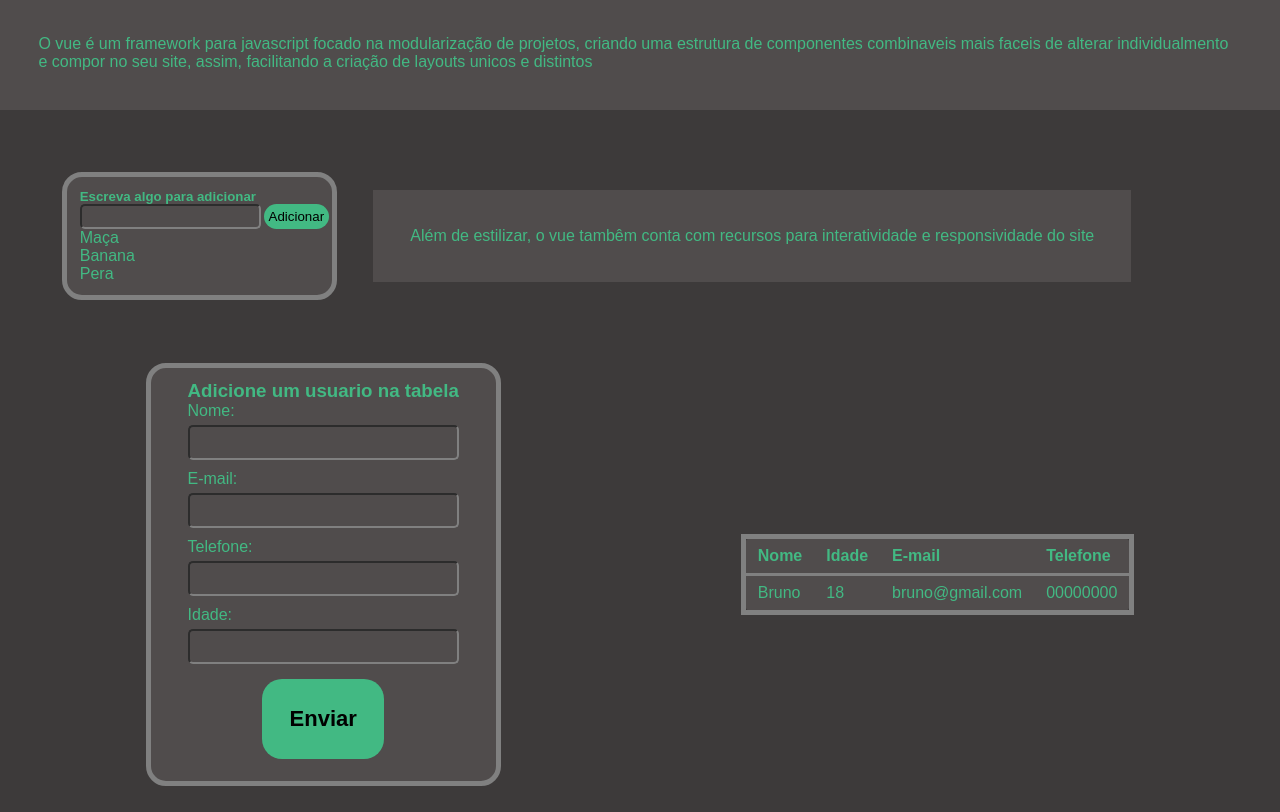
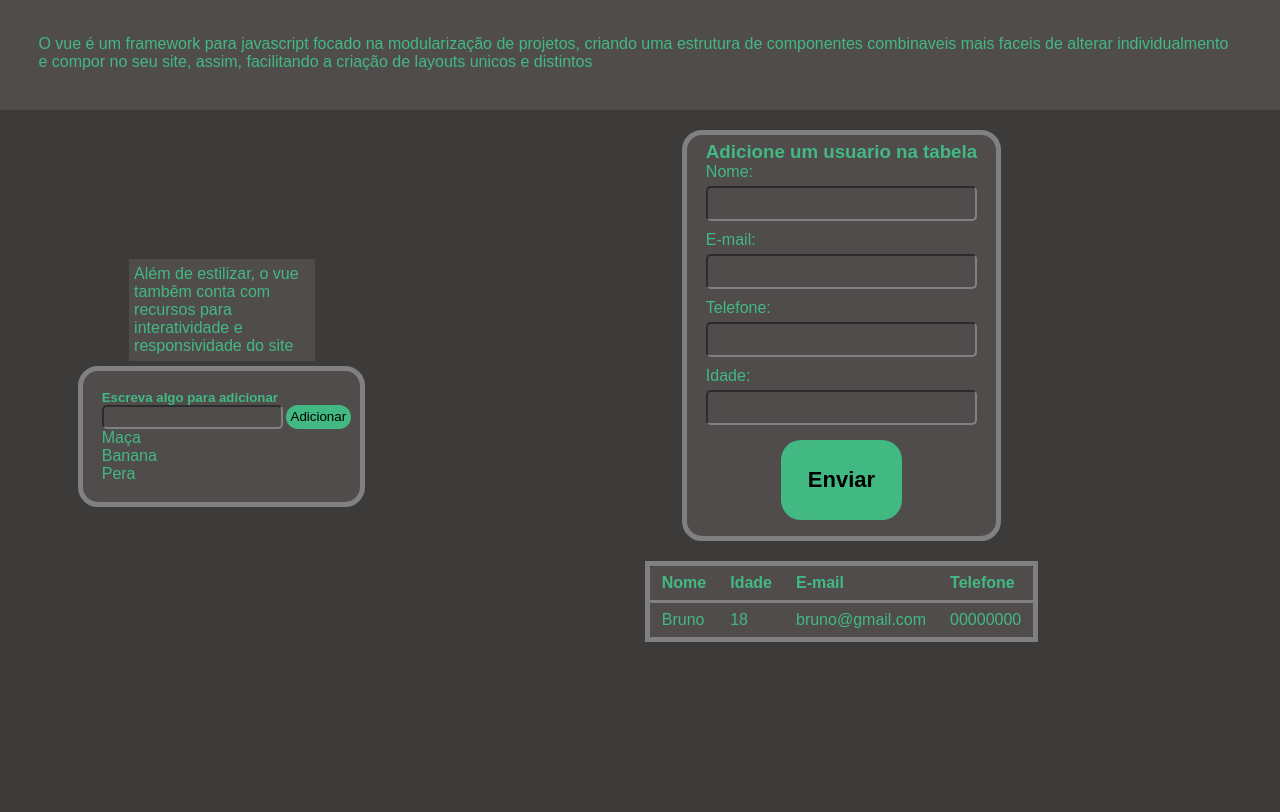
Before and after one commit to Arthur2060/ExerciciosVue, a Vue app in the folder exercicios-vue/: page / in a window 1280 px wide. Shown: the part 580-1392 px from the top of the page. After the commit the page ends 1242 px from the top, so only its background shows below. Built offline with nearby package versions, Linux system fonts and the light colour scheme.

Commit message:
Ajustando estilização

```diff
--- a/exercicios-vue/src/App.vue
+++ b/exercicios-vue/src/App.vue
@@ -28,13 +28,15 @@
   </main>
   <MeuParagrafo paragrafo="O vue é um framework para javascript focado na modularização de projetos, criando uma estrutura de componentes
   combinaveis mais faceis de alterar individualmento e compor no seu site, assim, facilitando a criação de layouts unicos e distintos"/>
-  <div style="display: flex; margin: 2%; align-items: center;">
-    <MinhaLista :itens="[ 'Maça', 'Banana', 'Pera' ]" />
-    <MeuParagrafo paragrafo="Além de estilizar, o vue tambêm conta com recursos para interatividade e responsividade do site" />
-  </div>
-  <div style="display: flex; margin: 2%; align-items: center; justify-content: space-around;">
-    <MeuFormulario @adicionar-usuario="adicionarUsuario" />
-    <MinhaTabela :usuarios="usuarios" />
+  <div id="container" style="display: flex; justify-content: space-around; margin: 20px;">
+    <div style="display: flex; flex-direction: column; justify-content: center; align-items: center; width: 15%;">
+      <MeuParagrafo paragrafo="Além de estilizar, o vue tambêm conta com recursos para interatividade e responsividade do site" />
+      <MinhaLista :itens="[ 'Maça', 'Banana', 'Pera' ]" />
+    </div>
+    <div style="display: flex; flex-direction: column; justify-content: center; align-items: center; gap: 20px; width: 50%;">
+      <MeuFormulario @adicionar-usuario="adicionarUsuario"/>
+      <MinhaTabela :usuarios="usuarios" />
+    </div>
   </div>
 </template>
 
--- a/exercicios-vue/src/components/MinhaLista.vue
+++ b/exercicios-vue/src/components/MinhaLista.vue
@@ -36,7 +36,7 @@
         background-color: rgb(80, 76, 76);
         border: solid 5px gray;
         width: fit-content;
-        padding: 1%;
+        padding: 10%;
         margin: 3%;
     }
 
```
